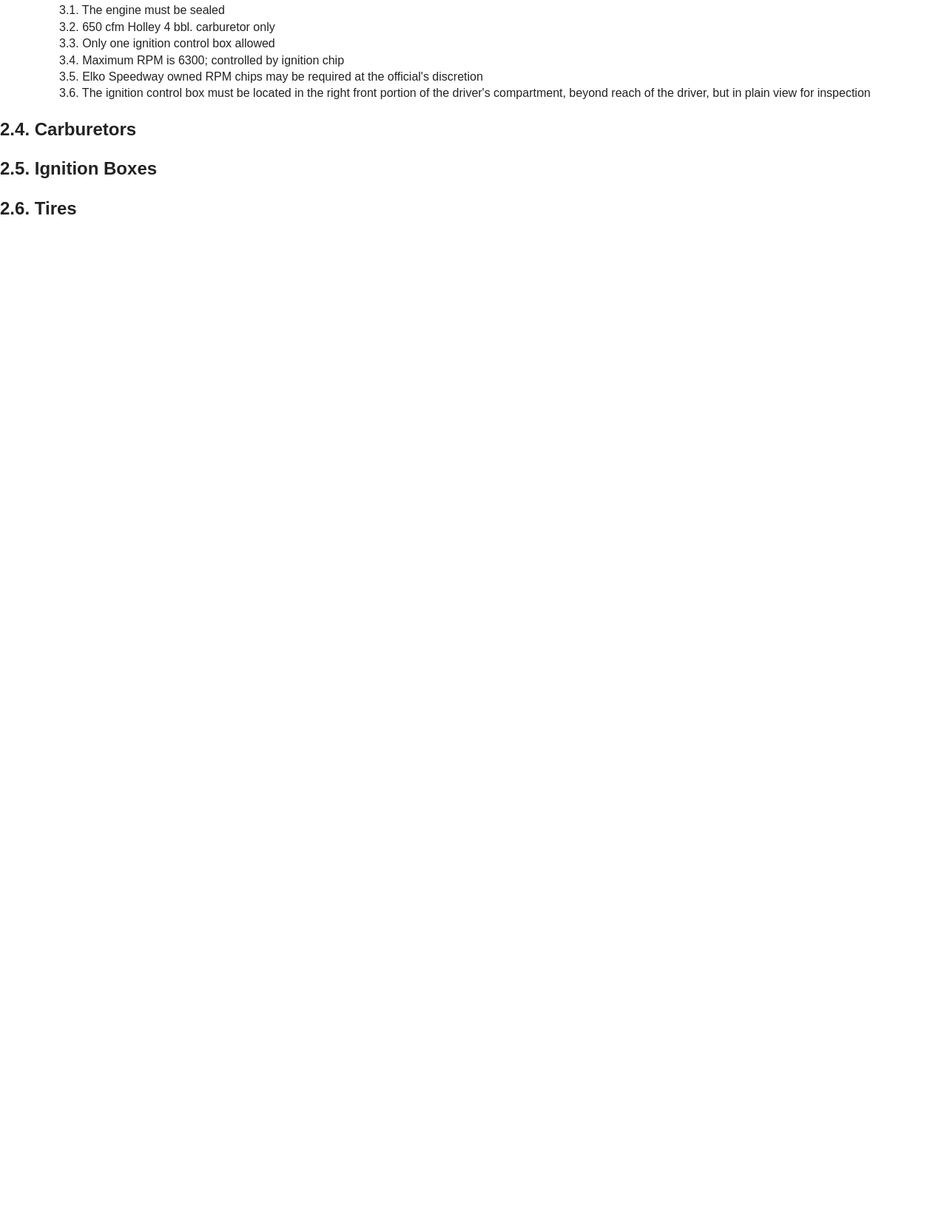
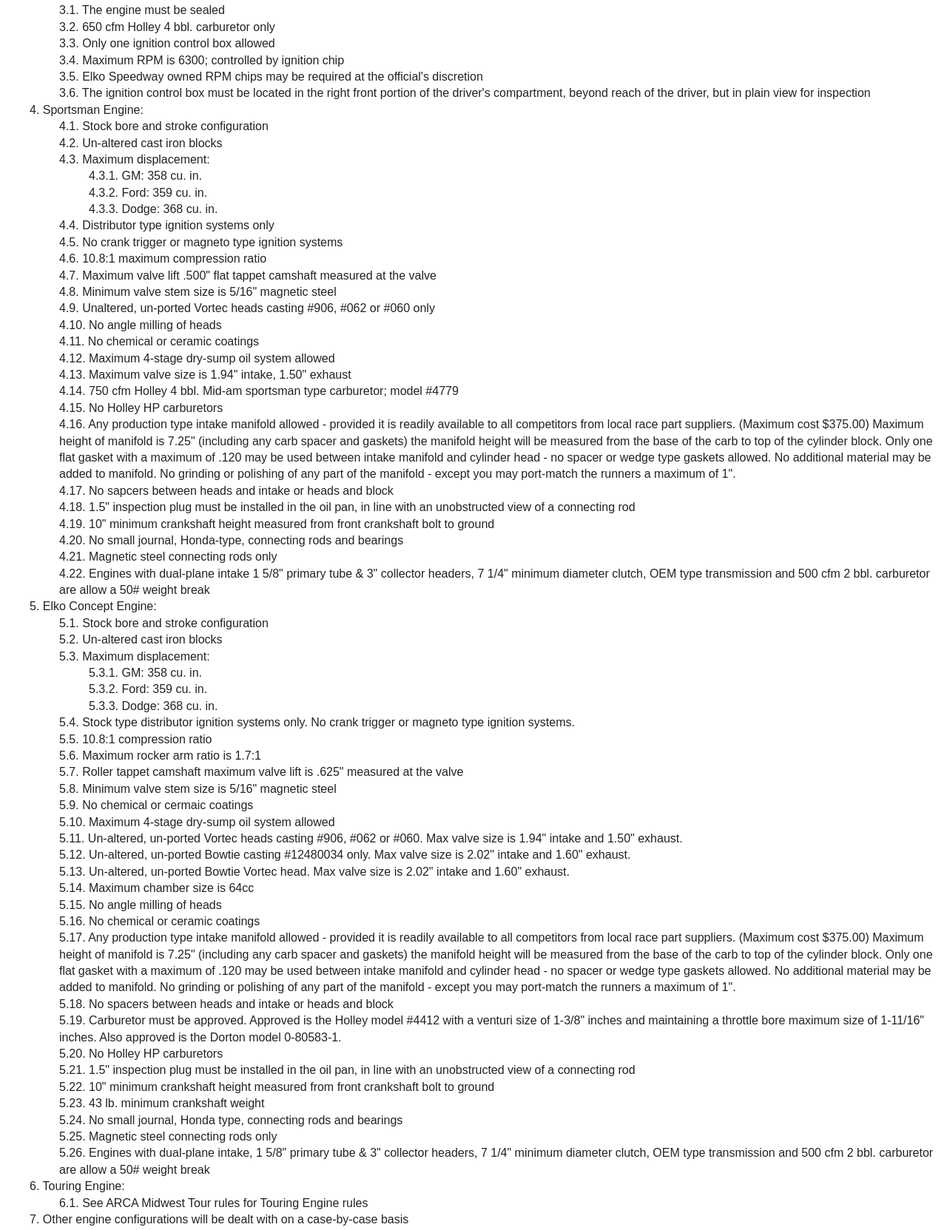
Before and after one commit to elkospeedway/rulebooks, a plain HTML site: page index.html in a window 1280 px wide. Shown: the part 1055-2718 px from the top of the page at 74% size. Before the commit the page ends 1373 px from the top, so only its background shows below. Drawn offline with nearby package versions, Linux system fonts and the light colour scheme.

Commit message:
Added the Engines section.

```diff
--- a/index.html
+++ b/index.html
@@ -85,6 +85,76 @@
       <li>Elko Speedway owned RPM chips may be required at the official's discretion</li>
       <li>The ignition control box must be located in the right front portion of the driver's compartment, beyond reach of the driver, but in plain view for inspection</li>
     </ol>
+    </li>
+    <li>Sportsman Engine:<ol>
+      <li>Stock bore and stroke configuration</li>
+      <li>Un-altered cast iron blocks</li>
+      <li>Maximum displacement:<ol>
+        <li>GM: 358 cu. in.</li>
+        <li>Ford: 359 cu. in.</li>
+        <li>Dodge: 368 cu. in.</li>
+      </ol>
+      </li>
+      <li>Distributor type ignition systems only</li>
+      <li>No crank trigger or magneto type ignition systems</li>
+      <li>10.8:1 maximum compression ratio</li>
+      <li>Maximum valve lift .500" flat tappet camshaft measured at the valve</li>
+      <li>Minimum valve stem size is 5/16" magnetic steel</li>
+      <li>Unaltered, un-ported Vortec heads casting #906, #062 or #060 only</li>
+      <li>No angle milling of heads</li>
+      <li>No chemical or ceramic coatings</li>
+      <li>Maximum 4-stage dry-sump oil system allowed</li>
+      <li>Maximum valve size is 1.94" intake, 1.50" exhaust</li>
+      <li>750 cfm Holley 4 bbl. Mid-am sportsman type carburetor; model #4779</li>
+      <li>No Holley HP carburetors</li>
+      <li>Any production type intake manifold allowed - provided it is readily available to all competitors from local race part suppliers. (Maximum cost $375.00) Maximum height of manifold is 7.25" (including any carb spacer and gaskets) the manifold height will be measured from the base of the carb to top of the cylinder block. Only one flat gasket with a maximum of .120 may be used between intake manifold and cylinder head - no spacer or wedge type gaskets allowed. No additional material may be added to manifold. No grinding or polishing of any part of the manifold - except you may port-match the runners a maximum of 1".</li>
+      <li>No sapcers between heads and intake or heads and block</li>
+      <li>1.5" inspection plug must be installed in the oil pan, in line with an unobstructed view of a connecting rod</li>
+      <li>10" minimum crankshaft height measured from front crankshaft bolt to ground</li>
+      <li>No small journal, Honda-type, connecting rods and bearings</li>
+      <li>Magnetic steel connecting rods only</li>
+      <li>Engines with dual-plane intake 1 5/8" primary tube & 3" collector headers, 7 1/4" minimum diameter clutch, OEM type transmission and 500 cfm 2 bbl. carburetor are allow a 50# weight break</li>
+      </li>
+  </ol>
+  </li>
+  <li>Elko Concept Engine:<ol>
+    <li>Stock bore and stroke configuration</li>
+    <li>Un-altered cast iron blocks</li>
+      <li>Maximum displacement:<ol>
+        <li>GM: 358 cu. in.</li>
+        <li>Ford: 359 cu. in.</li>
+        <li>Dodge: 368 cu. in.</li>
+      </ol>
+      </li>
+      <li>Stock type distributor ignition systems only. No crank trigger or magneto type ignition systems.</li>
+      <li>10.8:1 compression ratio</li>
+      <li>Maximum rocker arm ratio is 1.7:1</li>
+      <li>Roller tappet camshaft maximum valve lift is .625" measured at the valve</li>
+      <li>Minimum valve stem size is 5/16" magnetic steel</li>
+      <li>No chemical or cermaic coatings</li>
+      <li>Maximum 4-stage dry-sump oil system allowed</li>
+      <li>Un-altered, un-ported Vortec heads casting #906, #062 or #060. Max valve size is 1.94" intake and 1.50" exhaust.</li>
+      <li>Un-altered, un-ported Bowtie casting #12480034 only. Max valve size is 2.02" intake and 1.60" exhaust.</li>
+      <li>Un-altered, un-ported Bowtie Vortec head. Max valve size is 2.02" intake and 1.60" exhaust.</li>
+      <li>Maximum chamber size is 64cc</li>
+      <li>No angle milling of heads</li>
+      <li>No chemical or ceramic coatings</li>
+      <li>Any production type intake manifold allowed - provided it is readily available to all competitors from local race part suppliers. (Maximum cost $375.00) Maximum height of manifold is 7.25" (including any carb spacer and gaskets) the manifold height will be measured from the base of the carb to top of the cylinder block. Only one flat gasket with a maximum of .120 may be used between intake manifold and cylinder head - no spacer or wedge type gaskets allowed. No additional material may be added to manifold. No grinding or polishing of any part of the manifold - except you may port-match the runners a maximum of 1".</li>
+      <li>No spacers between heads and intake or heads and block</li>
+      <li>Carburetor must be approved. Approved is the Holley model #4412 with a venturi size of 1-3/8" inches and maintaining a throttle bore maximum size of 1-11/16" inches. Also approved is the Dorton model 0-80583-1.</li>
+      <li>No Holley HP carburetors</li>
+      <li>1.5" inspection plug must be installed in the oil pan, in line with an unobstructed view of a connecting rod</li>
+      <li>10" minimum crankshaft height measured from front crankshaft bolt to ground</li>
+      <li>43 lb. minimum crankshaft weight</li>
+      <li>No small journal, Honda type, connecting rods and bearings</li>
+      <li>Magnetic steel connecting rods only</li>
+      <li>Engines with dual-plane intake, 1 5/8" primary tube & 3" collector headers, 7 1/4" minimum diameter clutch, OEM type transmission and 500 cfm 2 bbl. carburetor are allow a 50# weight break</li>
+    </ol>
+    </li>
+    <li>Touring Engine:<ol>
+      <li>See ARCA Midwest Tour rules for Touring Engine rules</li>
+    </ol></li>
+    <li>Other engine configurations will be dealt with on a case-by-case basis</li>
   </ol>
   <h2>Carburetors</h2>
   <h2>Ignition Boxes</h2>
```
